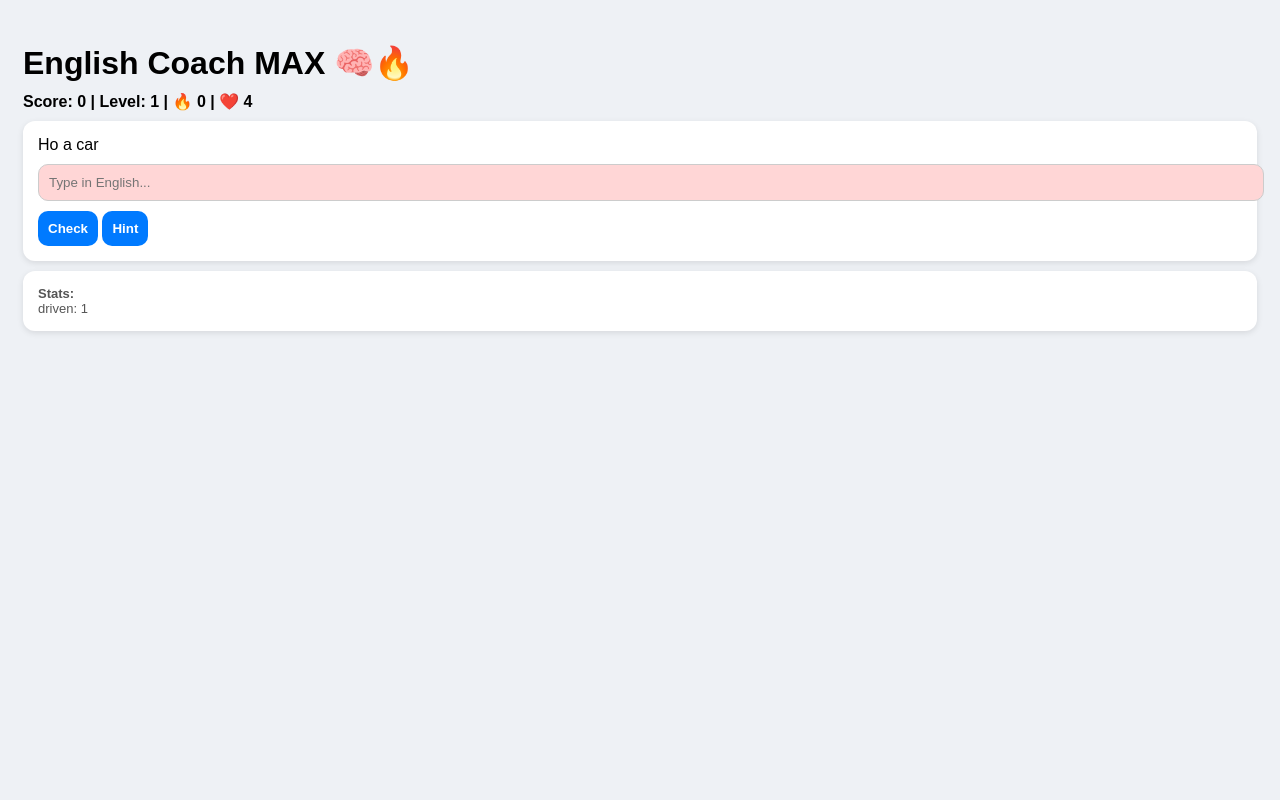
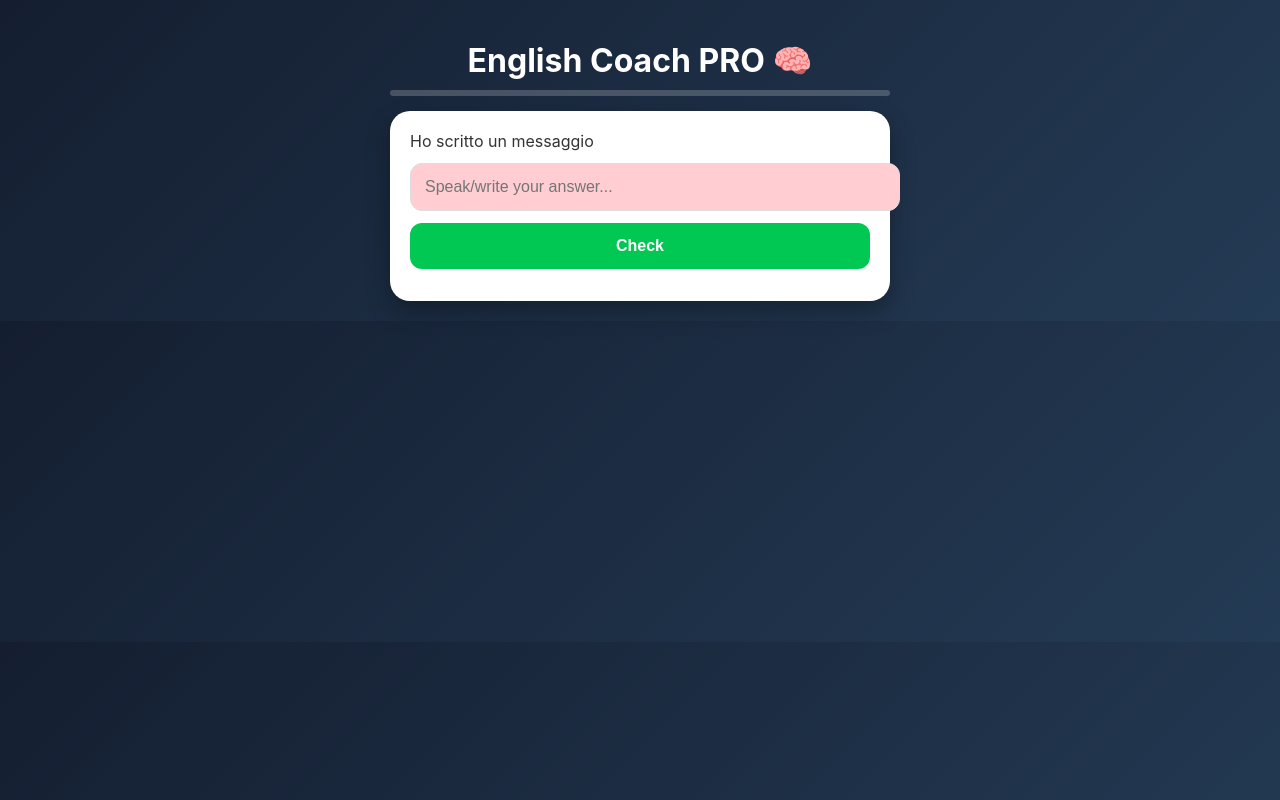
Before and after one commit to Etkdennis/English-coach, a plain HTML site: page index.html in a window 1280 px wide. Both pictures are taken after a click on the button "Check". Drawn offline with Linux system fonts and the light colour scheme.

Commit message:
Update index.html

```diff
--- a/index.html
+++ b/index.html
@@ -3,158 +3,141 @@
 <head>
 <meta charset="UTF-8">
 <meta name="viewport" content="width=device-width, initial-scale=1.0">
-<titl<index.html</title>
+<title>English Coach PRO</title>
+
 <style>
-body { font-family: Arial; background:#eef1f5; padding:15px; }
-h1 { margin-bottom:5px; }
-.card { background:white; padding:15px; border-radius:12px; margin:10px 0; box-shadow:0 2px 6px rgba(0,0,0,0.1); }
-input { width:100%; padding:10px; margin-top:10px; border-radius:10px; border:1px solid #ccc; }
-button { margin-top:10px; padding:10px; border:none; border-radius:10px; background:#007AFF; color:white; font-weight:bold; }
-.correct { background:#d4f8d4; }
-.wrong { background:#ffd6d6; }
-.stats { margin:10px 0; font-weight:bold; }
-.small { font-size:13px; color:#555; }
+body {
+  font-family: -apple-system, Arial;
+  background: linear-gradient(135deg,#141e30,#243b55);
+  margin:0;
+  padding:20px;
+  color:#fff;
+}
+.container { max-width:500px; margin:auto; }
+
+h1 { text-align:center; margin-bottom:10px; }
+
+.card {
+  background:#fff;
+  color:#333;
+  padding:20px;
+  border-radius:20px;
+  box-shadow:0 10px 25px rgba(0,0,0,0.3);
+}
+
+input {
+  width:100%;
+  padding:14px;
+  border-radius:12px;
+  border:1px solid #ddd;
+  margin-top:12px;
+  font-size:16px;
+}
+
+button {
+  margin-top:12px;
+  padding:14px;
+  width:100%;
+  border:none;
+  border-radius:12px;
+  background:#00c853;
+  color:white;
+  font-weight:bold;
+  font-size:16px;
+}
+
+.feedback { margin-top:12px; font-size:14px; line-height:1.4; }
+
+.correct { background:#c8f7c5 !important; }
+.wrong { background:#ffcdd2 !important; }
+
+.progress {
+  height:6px;
+  background:#ffffff33;
+  border-radius:10px;
+  margin-bottom:15px;
+  overflow:hidden;
+}
+.bar {
+  height:100%;
+  width:0%;
+  background:#00e5ff;
+  transition:0.3s;
+}
 </style>
 </head>
+
 <body>
 
-<h1>English Coach MAX 🧠🔥</h1>
-<div class="stats" id="stats"></div>
+<div class="container">
+<h1>English Coach PRO 🧠</h1>
+
+<div class="progress"><div class="bar" id="bar"></div></div>
 
 <div class="card">
   <div id="question"></div>
-  <input id="answer" placeholder="Type in English..." />
+  <input id="answer" placeholder="Speak/write your answer..." />
   <button onclick="check()">Check</button>
-  <button onclick="hint()">Hint</button>
-  <div id="feedback"></div>
+  <div id="feedback" class="feedback"></div>
 </div>
 
-<div class="card small">
-<b>Stats:</b>
-<div id="mistakes"></div>
 </div>
 
 <script>
 
-const verbs = [
-["go","went","gone"],
-["see","saw","seen"],
-["take","took","taken"],
-["make","made","made"],
-["write","wrote","written"],
-["eat","ate","eaten"],
-["drink","drank","drunk"],
-["drive","drove","driven"],
-["buy","bought","bought"],
-["come","came","come"],
-["find","found","found"],
-["give","gave","given"],
-["meet","met","met"]
+const data = [
+{it:"Oggi sono andato in palestra", correct:["i went to the gym today","today i went to the gym"]},
+{it:"Ho mangiato", correct:["i have eaten","i ate"]},
+{it:"Ho scritto un messaggio", correct:["i have written a message","i wrote a message"]},
+{it:"Ho preso il treno", correct:["i have taken the train","i took the train"]},
+{it:"Ho visto un amico", correct:["i have seen a friend","i saw a friend"]}
 ];
 
-const objects = ["a message","a pizza","a car","a book","a mistake"];
-const times = ["yesterday","last night","this week","today"];
+let current;
+let progress = 0;
 
-let score = +localStorage.getItem("score") || 0;
-let level = +localStorage.getItem("level") || 1;
-let streak = +localStorage.getItem("streak") || 0;
-let lives = +localStorage.getItem("lives") || 5;
-let mistakes = JSON.parse(localStorage.getItem("mistakes") || "{}");
-
-let current;
-
-function updateStats(){
-  document.getElementById("stats").innerText =
-  `Score: ${score} | Level: ${level} | 🔥 ${streak} | ❤️ ${lives}`;
-
-  let m = Object.entries(mistakes).map(([k,v])=> k + ": " + v).join("<br>");
-  document.getElementById("mistakes").innerHTML = m || "No mistakes yet";
+function normalize(s){
+  return s.toLowerCase().replace(/[.,!?]/g,'').trim();
 }
 
 function generate(){
-  let v = verbs[Math.floor(Math.random()*verbs.length)];
-  let obj = objects[Math.floor(Math.random()*objects.length)];
-  let time = times[Math.floor(Math.random()*times.length)];
-
-  if(level < 3){
-    current = {
-      it: "Ho " + obj,
-      en: "i have " + v[2] + " " + obj,
-      tip: "Present perfect → have + past participle"
-    };
-  } else if(level < 6){
-    current = {
-      it: "Ieri ho " + obj,
-      en: "i " + v[1] + " " + obj + " yesterday",
-      tip: "Past simple → verbo 2"
-    };
-  } else {
-    current = {
-      it: "Questa settimana ho " + obj,
-      en: "i have " + v[2] + " " + obj + " this week",
-      tip: "Present perfect"
-    };
-  }
-
+  current = data[Math.floor(Math.random()*data.length)];
   document.getElementById("question").innerText = current.it;
   document.getElementById("answer").value = "";
   document.getElementById("feedback").innerHTML = "";
 }
 
-function normalize(s){
-  return s.toLowerCase().trim();
-}
-
-function similar(a,b){
-  return a.includes(b) || b.includes(a);
+function analyze(user){
+  if(user.includes("have") && user.includes("wrote")) return "Use 'written' (past participle)";
+  if(user.includes("have") && user.includes("ate")) return "Use 'eaten' (past participle)";
+  if(user.includes("have") && user.includes("took")) return "Use 'taken' (past participle)";
+  if(!user.startsWith("i")) return "Start with subject: I + verb";
+  return "Keep sentence simple: Subject + verb + object";
 }
 
 function check(){
   let input = document.getElementById("answer");
   let user = normalize(input.value);
 
-  if(user === current.en){
+  let ok = current.correct.some(c => normalize(c) === user);
+
+  if(ok){
     input.className = "correct";
-    document.getElementById("feedback").innerHTML = "✅ Perfect";
-    score++; streak++;
-    if(score % 5 === 0) level++;
-  } else if(similar(user,current.en)){
-    input.className = "wrong";
-    document.getElementById("feedback").innerHTML =
-    "⚠️ Almost!<br>✔ " + current.en + "<br>💡 " + current.tip;
-    streak = 0; lives--;
+    document.getElementById("feedback").innerHTML = "✅ Natural sentence";
+    progress++;
   } else {
     input.className = "wrong";
     document.getElementById("feedback").innerHTML =
-    "❌ Wrong<br>✔ " + current.en + "<br>💡 " + current.tip;
-    streak = 0; lives--;
+      "❌ Not correct<br>" +
+      "✔ Example: <b>" + current.correct[0] + "</b><br>" +
+      "💡 " + analyze(user);
   }
 
-  // track mistakes
-  let verb = current.en.split(" ")[2];
-  mistakes[verb] = (mistakes[verb] || 0) + 1;
+  document.getElementById("bar").style.width = (progress*10) + "%";
 
-  if(lives <= 0){
-    alert("Game Over");
-    score=0; level=1; streak=0; lives=5;
-    mistakes = {};
-  }
-
-  localStorage.setItem("score", score);
-  localStorage.setItem("level", level);
-  localStorage.setItem("streak", streak);
-  localStorage.setItem("lives", lives);
-  localStorage.setItem("mistakes", JSON.stringify(mistakes));
-
-  updateStats();
-  setTimeout(generate, 1200);
+  setTimeout(generate,2000);
 }
 
-function hint(){
-  document.getElementById("feedback").innerHTML = "💡 " + current.tip;
-}
-
-updateStats();
 generate();
 
 </script>
```
